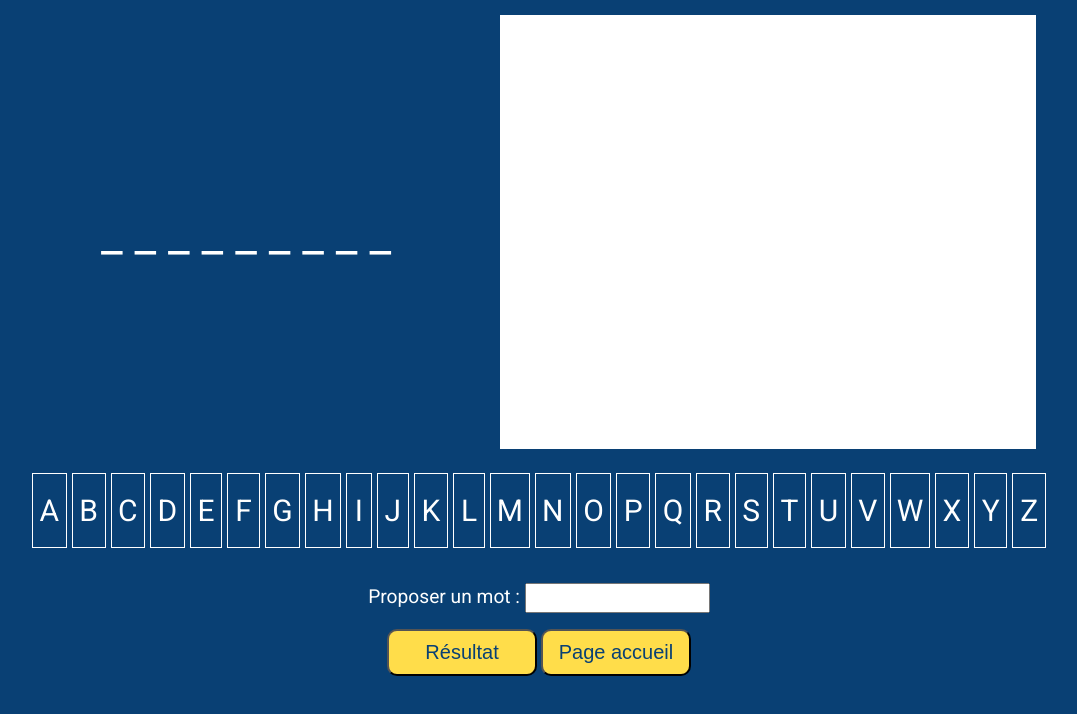
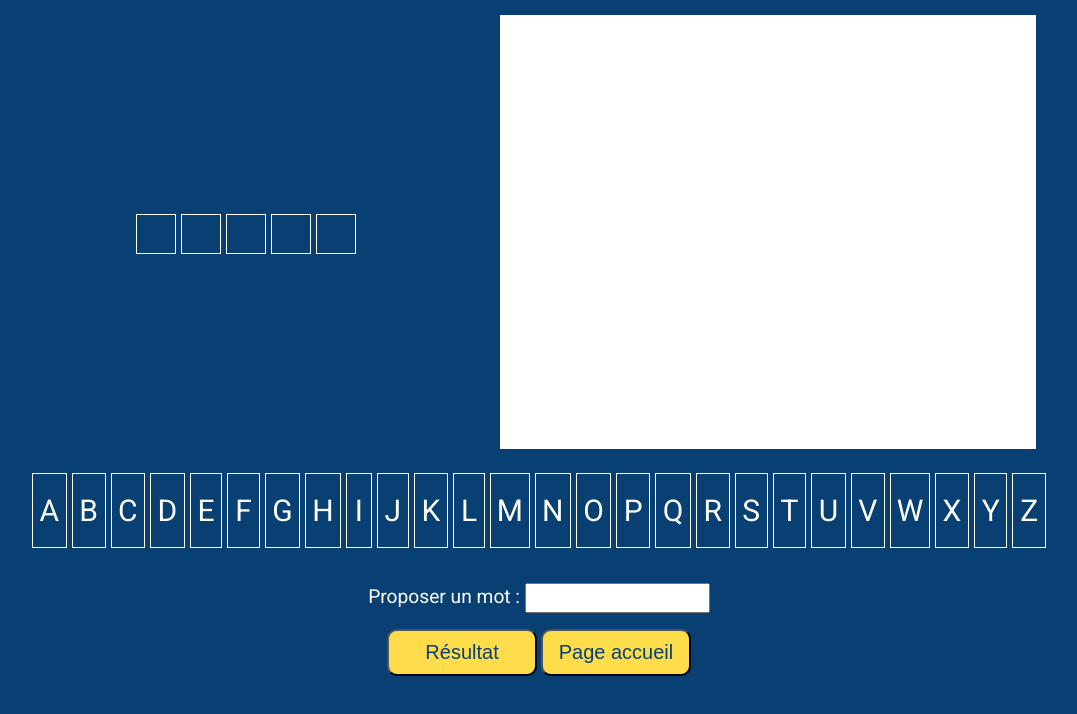
Before and after one commit to laurieDodre/pendu, a plain HTML site: page pendu.html in a window 1280 px wide. Shown: the whole page, without its empty margins (101-1178 px from the left). Drawn offline with Linux system fonts and the light colour scheme.

Commit message:
Avancement des fonctionnalités JS

```diff
--- a/pendu.html
+++ b/pendu.html
@@ -12,53 +12,13 @@
     <div class="container">
 
         <div id="grid">
-            <div id="result">
-                <!-- Contiendra le résultat -->
-                _ _ _ _ _ _ _ _ _
-            </div>
+            <div id="result"></div>
             <div id="imgPendu">
                 <img src="images/pendu.png" alt="image du pendu selon les erreurs">
             </div>
         </div>
 
-        <div id="alphabetLetter">
-            <!-- <table>
-                <tbody>
-                    <tr>
-                        <td class="touch">A</td>
-                        <td class="touch">Z</td>
-                        <td class="touch">E</td>
-                        <td class="touch">R</td>
-                        <td class="touch">T</td>
-                        <td class="touch">Y</td>
-                        <td class="touch">U</td>
-                        <td class="touch">I</td>
-                        <td class="touch">O</td>
-                        <td class="touch">P</td>
-                    </tr>
-                    <tr>
-                        <td class="touch">Q</td>
-                        <td class="touch">S</td>
-                        <td class="touch">D</td>
-                        <td class="touch">F</td>
-                        <td class="touch">G</td>
-                        <td class="touch">H</td>
-                        <td class="touch">J</td>
-                        <td class="touch">K</td>
-                        <td class="touch">L</td>
-                        <td class="touch">M</td>
-                    </tr>
-                    <tr>
-                        <td class="touch" >W</td>
-                        <td class="touch">X</td>
-                        <td class="touch">C</td>
-                        <td class="touch">V</td>
-                        <td class="touch">B</td>
-                        <td class="touch">N</td>
-                    </tr>
-                </tbody>
-            </table> -->
-        </div>
+        <div id="alphabetLetter"></div>
         <div id="form">
             <form id="propositionWord">
                 <p>
--- a/script.js
+++ b/script.js
@@ -4,15 +4,12 @@ let imgPendu = document.querySelector('#imgPendu'); // image du pendu selon les
 let proposedWord = document.querySelector('input'); // input qui contient la proposition de mot
 let alphabetLetters = document.querySelector('#alphabetLetter');
 
-function generatorSecretWord(word) { // fonction  pour générer un mot aléatoire
-    return Math.floor(Math.random() * Math.floor(word));
-}
-
+let numberOfStrokes = 0;
 let secretWord = [
     'chocolat',
     'maison',
     'believemy',
-    'opportunité',
+    'opportunite',
     'odeur',
     'gymnaste',
     'horizon',
@@ -45,12 +42,42 @@ function virtualKeyboard() {
         tr.appendChild(td);
         td.addEventListener('click', () => {
             console.log(td.innerText);
+            //je dois comparer la valeur de mon 'td' au mot secret de ma fonction
+            //si les lettres que mon utilisateur "click" est/sont présentes (une ou plusieurs)
+            //alors je dois les afficher au bon emplacement
+            //sinon si elles ne s'y trouvent pas
+            //nombreDeCoups++
+            //changer 'imgPendu'
         })
     }
-
     tbody.appendChild(tr);
     table.appendChild(tbody);
     alphabetLetters.appendChild(table);
 }
+virtualKeyboard();
 
-virtualKeyboard();
+function retrieveLettersSecretWord(randomWord) {
+    randomWord = secretWord[Math.floor(Math.random() * secretWord.length)];
+    let lettersRandomWord = randomWord.toUpperCase().split('');
+    let table = document.createElement('table');
+     table.className = 'table';
+    let tbody = document.createElement('tbody');
+    let tr = document.createElement('tr');
+    for (i = 0; i < lettersRandomWord.length; i++) {
+        let td = document.createElement('td');
+        td.className = 'tableSecretWord';
+        tr.appendChild(td);
+    }
+    tbody.appendChild(tr);
+    table.appendChild(tbody);
+    revealSecretWord.appendChild(table);
+    return lettersRandomWord;
+}
+console.log(retrieveLettersSecretWord(secretWord));
+
+// function retrieveSecretWord() {
+//     if(proposedWord.value == secretWord.value) {
+//         retrieveLettersSecretWord();
+//     }
+// }
+// console.log(retrieveSecretWord(secretWord));
--- a/style.css
+++ b/style.css
@@ -70,10 +70,6 @@ h1 span {
     min-height: 80%;
 }
 
-#result {
-    font-size: 3em;
-}
-
 .table {
     margin-left: auto;
     margin-right: auto;
@@ -115,3 +111,11 @@ button:hover {
     background: #4E4C67;
     color: #FFDD4A;
 }
+
+.tableSecretWord {
+    border: 1px solid white;
+    width: 40px;
+    height: 40px;
+    font-size: 20px;
+    text-align: center;
+}
```
